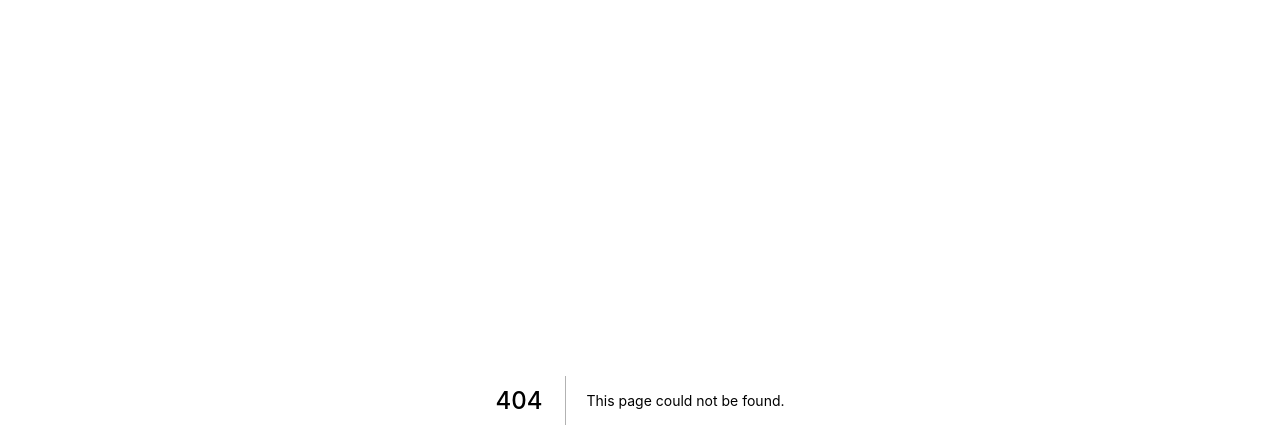
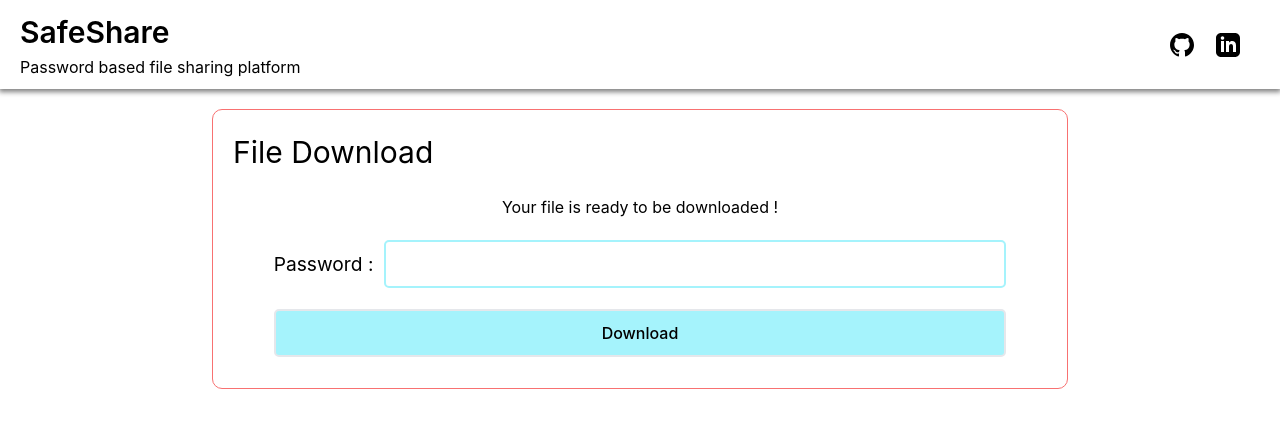
Before and after one commit to Ankit-cg22/SafeShare-frontend, a Next.js app: page /download in a window 1280 px wide. Before the commit this address had no page. Shown: the top 448 px of the page. Built offline with nearby package versions, Linux system fonts and the light colour scheme.

Commit message:
basic setup

```diff
--- /dev/null
+++ b/components/NavBar.js
@@ -0,0 +1,23 @@
+import React from 'react'
+import { useRouter } from 'next/router'
+
+export default function NavBar() {
+    const router = useRouter()
+  return (
+    <div className='w-[100%] py-[10px] px-[20px] flex justify-between items-center  shadow-under'>
+        <div onClick={() => router.push('/')} className="cursor-pointer">
+          <h1 className='text-[30px] font-semibold'>SafeShare</h1>
+          <p>Password based file sharing platform </p>
+        </div>
+        <div className='flex justify-between items-center w-[70px] mr-[20px]'>
+          <a href=''>
+            <svg xmlns="http://www.w3.org/2000/svg" width="24" height="24" viewBox="0 0 24 24"><path d="M12 0c-6.626 0-12 5.373-12 12 0 5.302 3.438 9.8 8.207 11.387.599.111.793-.261.793-.577v-2.234c-3.338.726-4.033-1.416-4.033-1.416-.546-1.387-1.333-1.756-1.333-1.756-1.089-.745.083-.729.083-.729 1.205.084 1.839 1.237 1.839 1.237 1.07 1.834 2.807 1.304 3.492.997.107-.775.418-1.305.762-1.604-2.665-.305-5.467-1.334-5.467-5.931 0-1.311.469-2.381 1.236-3.221-.124-.303-.535-1.524.117-3.176 0 0 1.008-.322 3.301 1.23.957-.266 1.983-.399 3.003-.404 1.02.005 2.047.138 3.006.404 2.291-1.552 3.297-1.23 3.297-1.23.653 1.653.242 2.874.118 3.176.77.84 1.235 1.911 1.235 3.221 0 4.609-2.807 5.624-5.479 5.921.43.372.823 1.102.823 2.222v3.293c0 .319.192.694.801.576 4.765-1.589 8.199-6.086 8.199-11.386 0-6.627-5.373-12-12-12z"/></svg>
+          </a>
+          <a href=''>
+            <svg xmlns="http://www.w3.org/2000/svg" width="24" height="24" viewBox="0 0 24 24"><path d="M19 0h-14c-2.761 0-5 2.239-5 5v14c0 2.761 2.239 5 5 5h14c2.762 0 5-2.239 5-5v-14c0-2.761-2.238-5-5-5zm-11 19h-3v-11h3v11zm-1.5-12.268c-.966 0-1.75-.79-1.75-1.764s.784-1.764 1.75-1.764 1.75.79 1.75 1.764-.783 1.764-1.75 1.764zm13.5 12.268h-3v-5.604c0-3.368-4-3.113-4 0v5.604h-3v-11h3v1.765c1.396-2.586 7-2.777 7 2.476v6.759z"/></svg>
+          </a>
+        </div>
+
+    </div>
+  )
+}
--- /dev/null
+++ b/pages/download.js
@@ -0,0 +1,28 @@
+import React from 'react'
+import NavBar from '../components/NavBar'
+import {useRouter} from 'next/router'
+export default function upload() {
+    const router = useRouter()
+  return (
+    <div className='w-[100%]'>
+        <NavBar/>
+        <div className="max-w-[1400px] m-auto">
+            <div className='w-[70%] m-auto '>
+                <div className='mark h-[280px] m-[20px] p-[20px] rounded-[10px] '>
+                <h1 className='text-[30px] font-seminbold '>File Download</h1>
+                <div className='h-[85%] flex justify-center items-center'>
+                    <div className='w-[100%] my-auto flex flex-col justify-between items-center  h-[80%] ' >
+                        <h1>Your file is ready to be downloaded !</h1>
+                        <div className='form-group  w-[90%]  flex justify-between'>
+                            <label for="pasword" className='w-[14%] text-[1.2rem] flex items-center '> Password :</label>
+                            <input className="w-[85%] border-[2px] border-cyan-200 rounded-[5px] p-[10px]" id = "pasword" name ="pasword" type="pasword" />
+                        </div>
+                        <button className='w-[90%] border-[2px] rounded-[5px] p-[10px] bg-cyan-200 text-[1rem] font-medium' onClick={() => router.push('/')}>Download</button>
+                    </div>
+                </div>
+                </div>
+            </div>
+        </div>
+    </div>
+  )
+}
--- a/pages/index.js
+++ b/pages/index.js
@@ -1,26 +1,15 @@
 
 import Image from 'next/image'
+import NavBar from '../components/NavBar'
 import styles from '../styles/Home.module.css'
+import {useRouter} from 'next/router'
 
 export default function Home() {
+  const router = useRouter()
   return (
   <div className='w-[100%]'>
 
-    <div className='w-[100%] py-[10px] px-[20px] flex justify-between items-center  shadow-under'>
-        <div>
-          <h1 className='text-[30px] font-semibold'>SafeShare</h1>
-          <p>Password based file sharing platform </p>
-        </div>
-        <div className='flex justify-between items-center w-[70px] mr-[20px]'>
-          <a href=''>
-            <svg xmlns="http://www.w3.org/2000/svg" width="24" height="24" viewBox="0 0 24 24"><path d="M12 0c-6.626 0-12 5.373-12 12 0 5.302 3.438 9.8 8.207 11.387.599.111.793-.261.793-.577v-2.234c-3.338.726-4.033-1.416-4.033-1.416-.546-1.387-1.333-1.756-1.333-1.756-1.089-.745.083-.729.083-.729 1.205.084 1.839 1.237 1.839 1.237 1.07 1.834 2.807 1.304 3.492.997.107-.775.418-1.305.762-1.604-2.665-.305-5.467-1.334-5.467-5.931 0-1.311.469-2.381 1.236-3.221-.124-.303-.535-1.524.117-3.176 0 0 1.008-.322 3.301 1.23.957-.266 1.983-.399 3.003-.404 1.02.005 2.047.138 3.006.404 2.291-1.552 3.297-1.23 3.297-1.23.653 1.653.242 2.874.118 3.176.77.84 1.235 1.911 1.235 3.221 0 4.609-2.807 5.624-5.479 5.921.43.372.823 1.102.823 2.222v3.293c0 .319.192.694.801.576 4.765-1.589 8.199-6.086 8.199-11.386 0-6.627-5.373-12-12-12z"/></svg>
-          </a>
-          <a href=''>
-            <svg xmlns="http://www.w3.org/2000/svg" width="24" height="24" viewBox="0 0 24 24"><path d="M19 0h-14c-2.761 0-5 2.239-5 5v14c0 2.761 2.239 5 5 5h14c2.762 0 5-2.239 5-5v-14c0-2.761-2.238-5-5-5zm-11 19h-3v-11h3v11zm-1.5-12.268c-.966 0-1.75-.79-1.75-1.764s.784-1.764 1.75-1.764 1.75.79 1.75 1.764-.783 1.764-1.75 1.764zm13.5 12.268h-3v-5.604c0-3.368-4-3.113-4 0v5.604h-3v-11h3v1.765c1.396-2.586 7-2.777 7 2.476v6.759z"/></svg>
-          </a>
-        </div>
-
-    </div>
+    <NavBar/>
 
     <div  className='w-[100%] max-w-[1400px] m-auto h-[100vh] flex '>
       <div className='w-[30%] mark px-[15px] py-[20px]'>
@@ -37,7 +26,7 @@ export default function Home() {
         <div className='mark h-[280px] m-[20px] p-[20px] rounded-[10px] '>
           <h1 className='text-[30px] font-seminbold '>File Upload</h1>
           <div className='h-[85%] flex justify-center items-center'>
-              <form className='w-[100%] my-auto flex flex-col justify-between items-center  h-[80%] '>
+              <div className='w-[100%] my-auto flex flex-col justify-between items-center  h-[80%] ' >
                 <div className='form-group w-[90%]  flex justify-between'>
                   <label for="file " className='w-[14%] text-[1.2rem] flex items-center '>File : </label>
                   <input id = "file" name ="file" type="file"  className='w-[85%] '/>
@@ -47,8 +36,8 @@ export default function Home() {
                   <input className="w-[85%] border-[2px] border-cyan-200 rounded-[5px] p-[10px]" id = "pasword" name ="pasword" type="pasword" />
                 </div>
 
-                <button className='w-[90%] border-[2px] rounded-[5px] p-[10px] bg-cyan-200 text-[1rem] font-medium'>Share</button>
-              </form>
+                <button className='w-[90%] border-[2px] rounded-[5px] p-[10px] bg-cyan-200 text-[1rem] font-medium' onClick={() => router.push('/share')}>Share</button>
+              </div>
 
           </div>
         </div>
--- /dev/null
+++ b/pages/share.js
@@ -0,0 +1,30 @@
+import React from 'react'
+import NavBar from '../components/NavBar'
+import {useRouter} from 'next/router'
+export default function upload() {
+    const router = useRouter()
+  return (
+    <div className='w-[100%]'>
+        <NavBar/>
+        <div className='max-w-[1400px] m-auto '>
+            <div className='w-[70%] m-auto '>
+                <div className='mark h-[280px] m-[20px] p-[20px] rounded-[10px] '>
+                <h1 className='text-[30px] font-seminbold '>File Share</h1>
+                <div className='h-[85%] flex justify-center items-center'>
+                    <div className='w-[100%] my-auto flex flex-col justify-between items-center  h-[80%] ' >
+                        <h1>Your file  has been uplaoded successfully ! Here is the url !</h1>
+                        <div className='form-group w-[90%]  flex justify-between'>
+                        <label for="url " className='w-[14%] text-[1.2rem] flex items-center '>Url :</label>
+                        <input id = "url" name ="url" type="url"  className='w-[85%] border-[2px] border-cyan-200 rounded-[5px] p-[10px]'/>
+                        </div>
+
+                        <button className='w-[50%] border-[2px] rounded-[5px] p-[10px] bg-cyan-200 text-[1rem] font-medium' onClick={() => router.push('/')}>Share more files</button>
+                    </div>
+
+                </div>
+                </div>
+            </div>
+        </div>
+    </div>
+  )
+}
```
